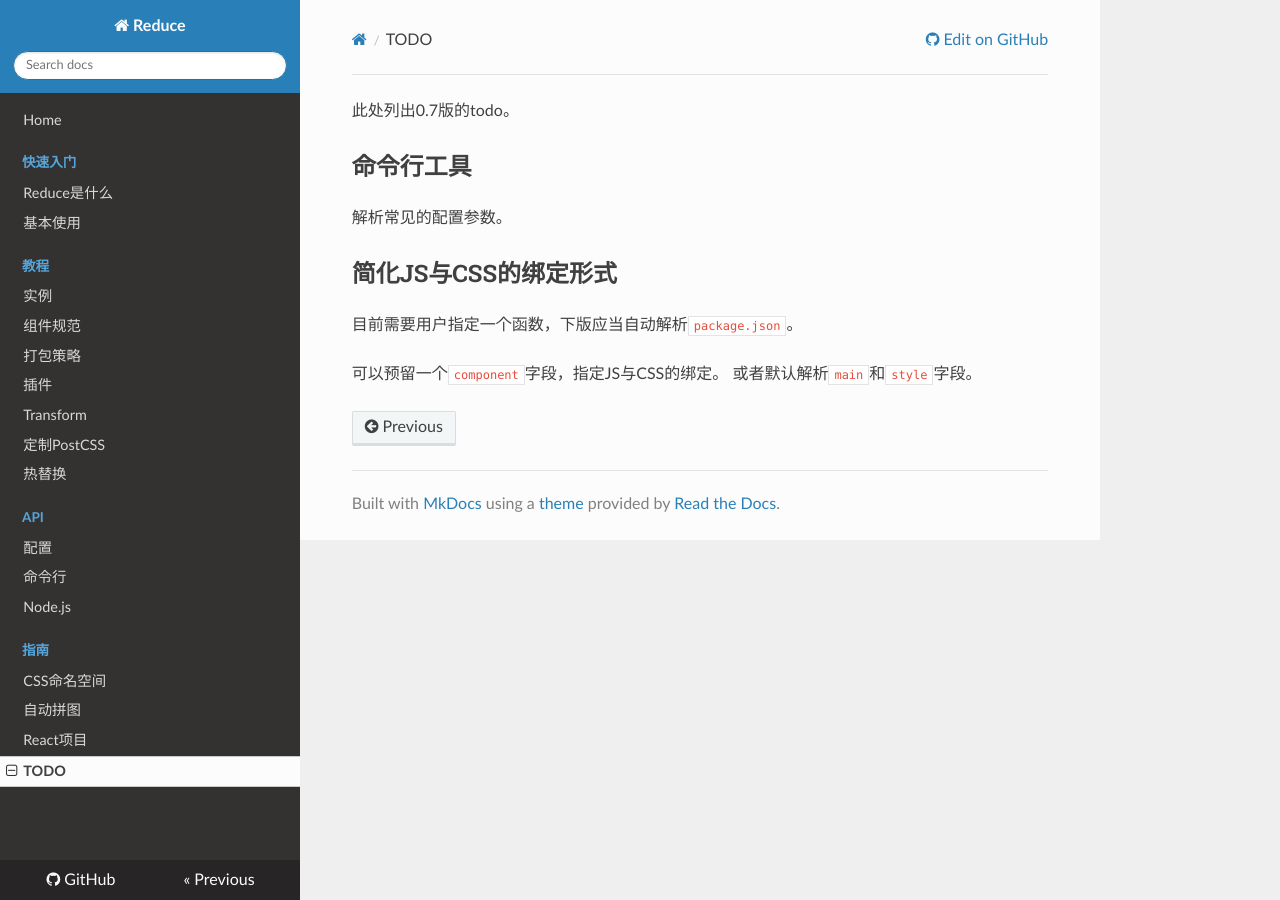
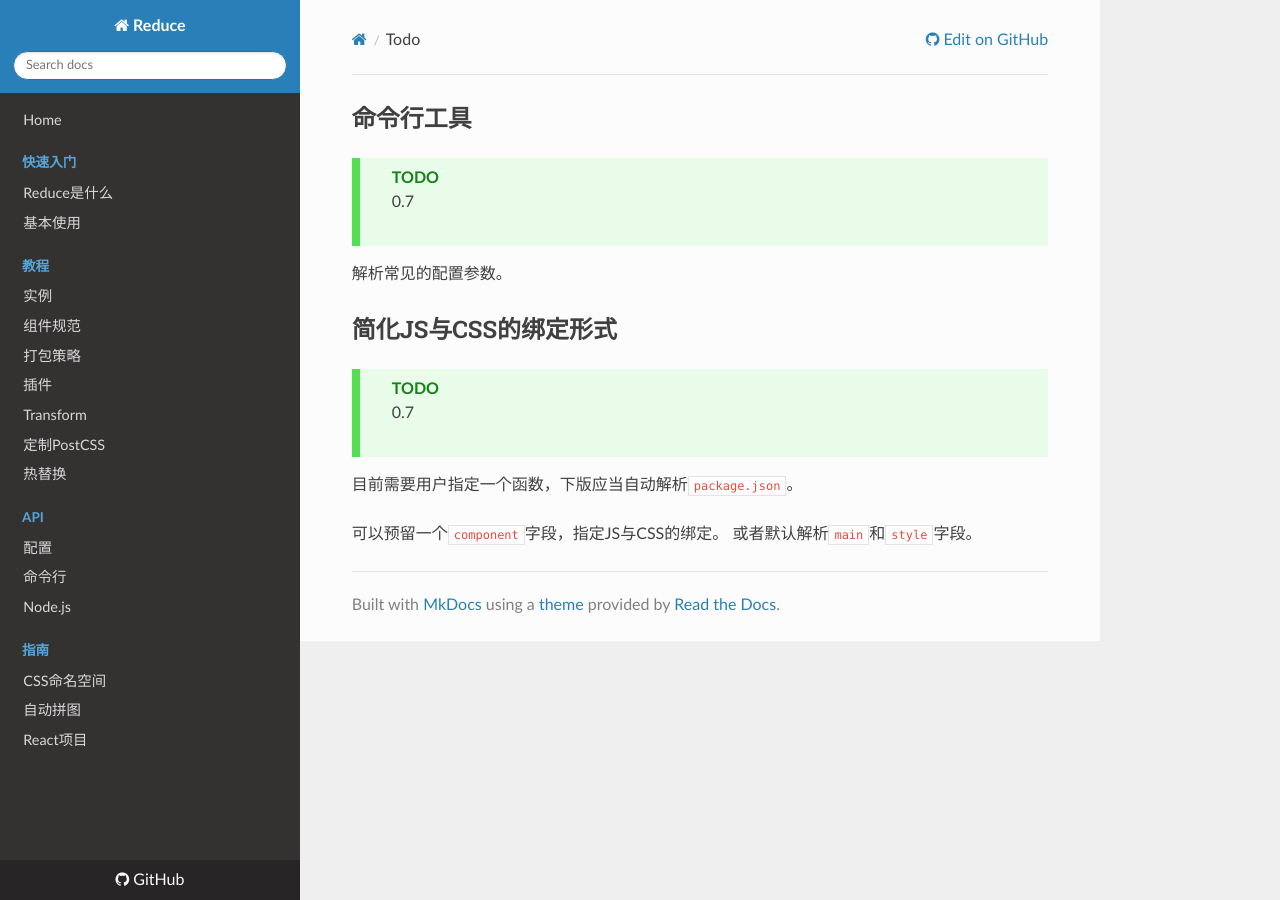
Before and after one commit to reducejs/reducejs-handbook, an MkDocs documentation site: the page built from docs/todo.md, in a window 1280 px wide. Built offline with MkDocs 1.6.1, drawn with Linux system fonts in a browser that asks for light colours; nearby versions of some CDN libraries; old or Windows-style settings are respelled for this version of MkDocs.

Commit message:
remove todo from site

```diff
--- a/docs/todo.md
+++ b/docs/todo.md
@@ -1,9 +1,11 @@
-此处列出0.7版的todo。
+## 命令行工具
+> 0.7
 
-## 命令行工具
 解析常见的配置参数。
 
 ## 简化JS与CSS的绑定形式
+> 0.7
+
 目前需要用户指定一个函数，下版应当自动解析`package.json`。
 
 可以预留一个`component`字段，指定JS与CSS的绑定。
--- a/mkdocs.yml
+++ b/mkdocs.yml
@@ -25,7 +25,6 @@
     - CSS命名空间: guides/css-namespace.md
     - 自动拼图: guides/sprite.md
     - React项目: guides/react.md
-  - TODO: todo.md
 theme: readthedocs
 extra_css:
   - css/extra-readthedocs.css
```
